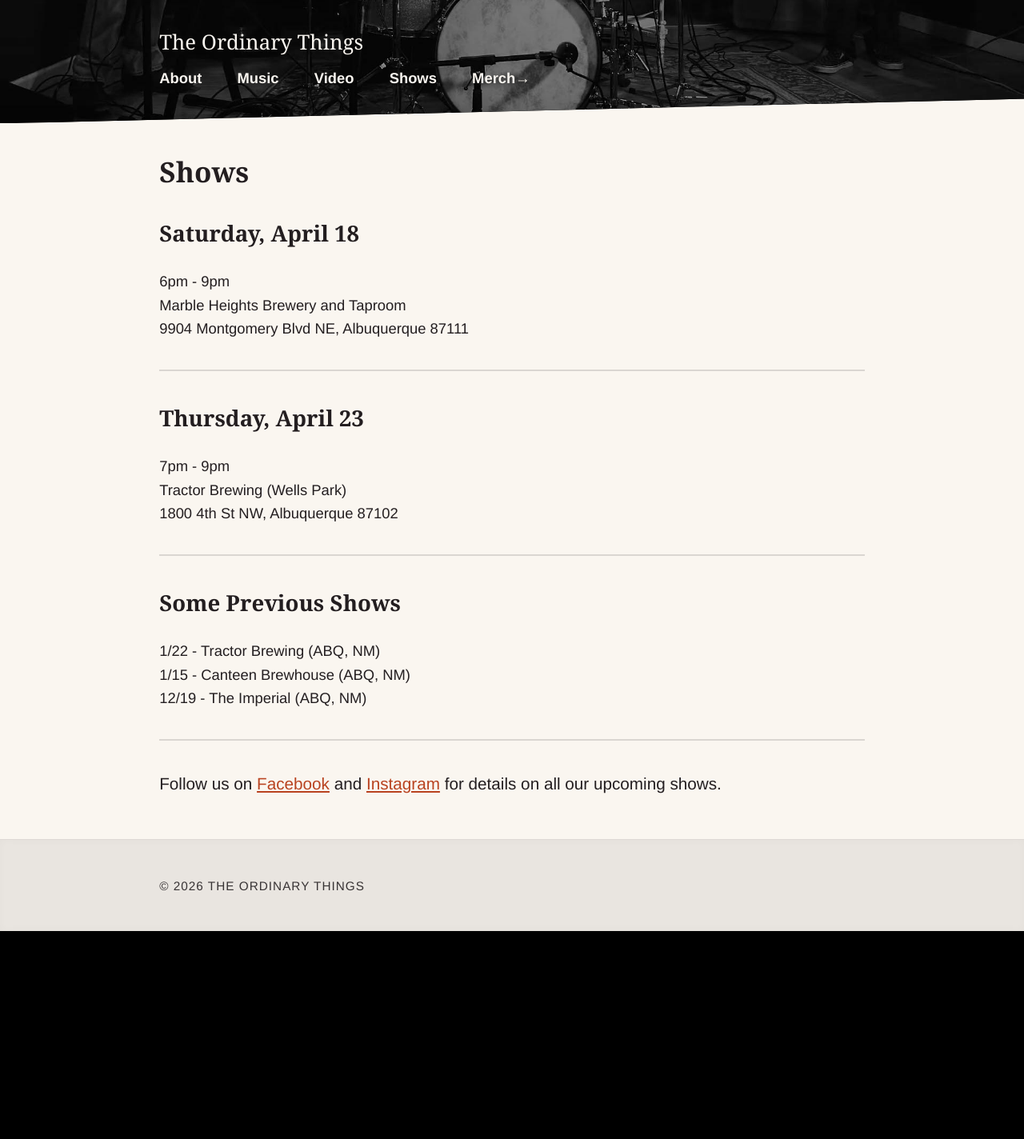
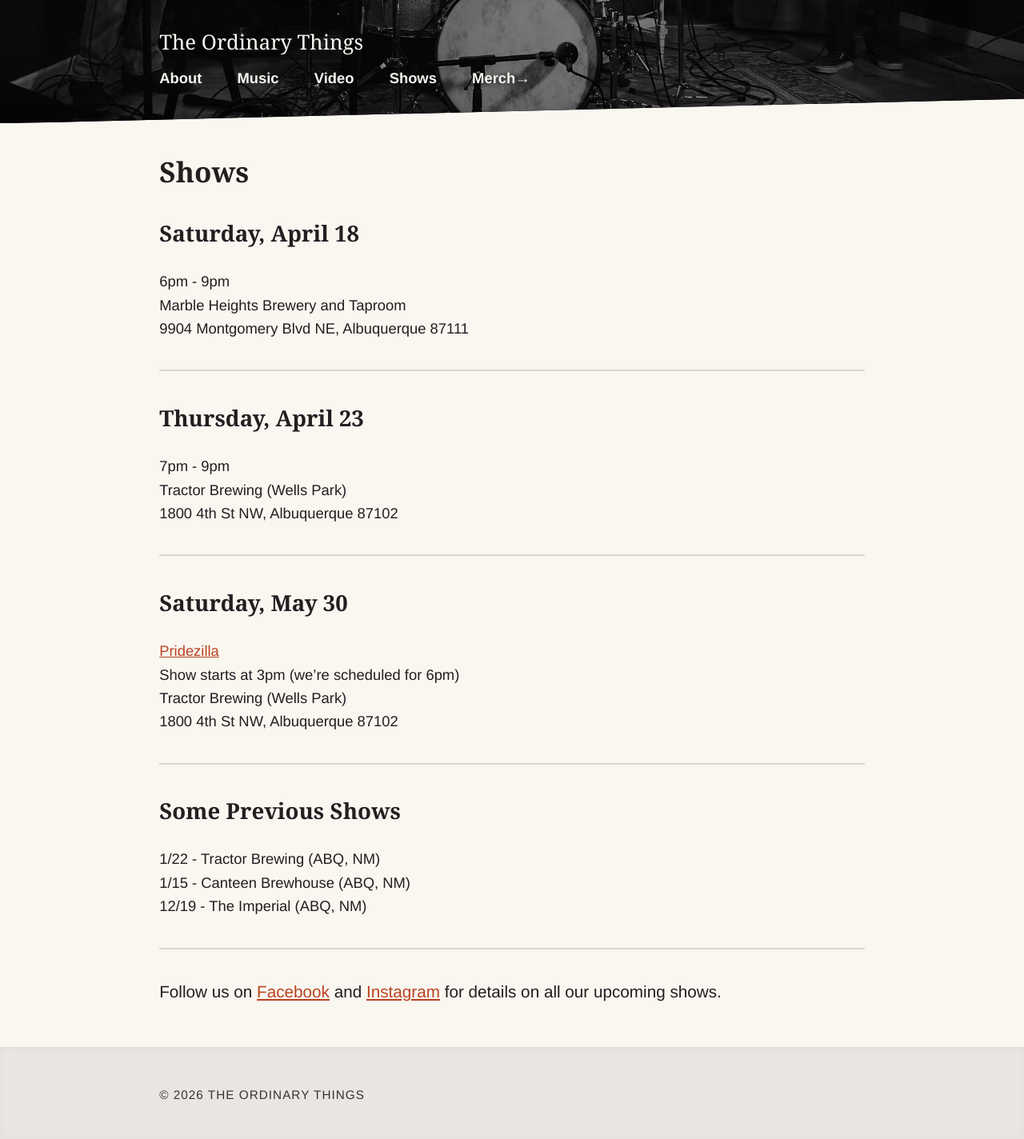
Before and after one commit to nsmsn/theordinarythings, a Jekyll site: the page built from shows.md, in a window 1280 px wide. Shown: the whole page at 80% size. Built offline with Jekyll 4.4.1, drawn with Linux system fonts in a browser that asks for light colours; some web fonts are replaced; before the commit the page ends 1164 px from its top, so only the background shows below that.

Commit message:
Updated Shows

```diff
--- a/shows.md
+++ b/shows.md
@@ -19,6 +19,14 @@
 
 ---
 
+## Saturday, May 30
+[Pridezilla](https://www.pridezilla.org/)<br>
+Show starts at 3pm (we're scheduled for 6pm)<br>
+Tractor Brewing (Wells Park)<br>
+1800 4th St NW, Albuquerque 87102
+
+---
+
 ## Some Previous Shows
 
 1/22 - Tractor Brewing (ABQ, NM)<br>
```
